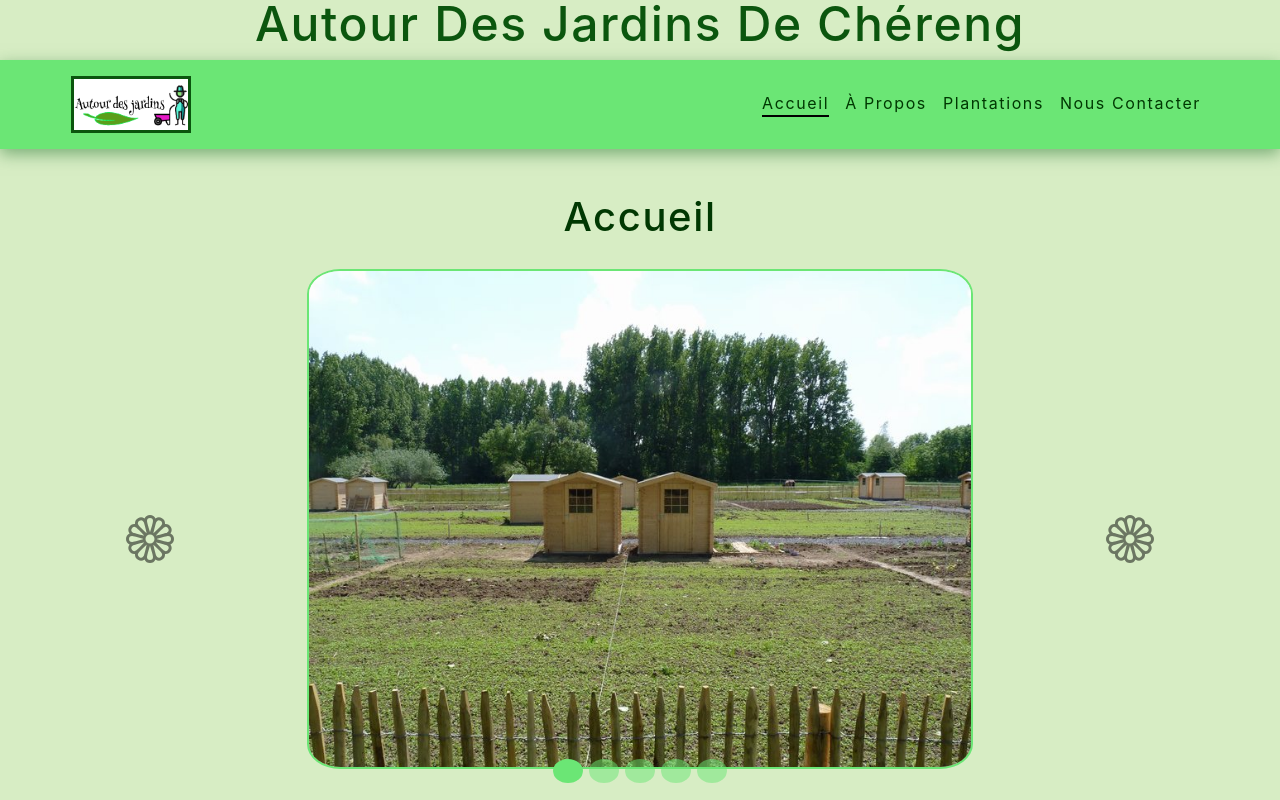
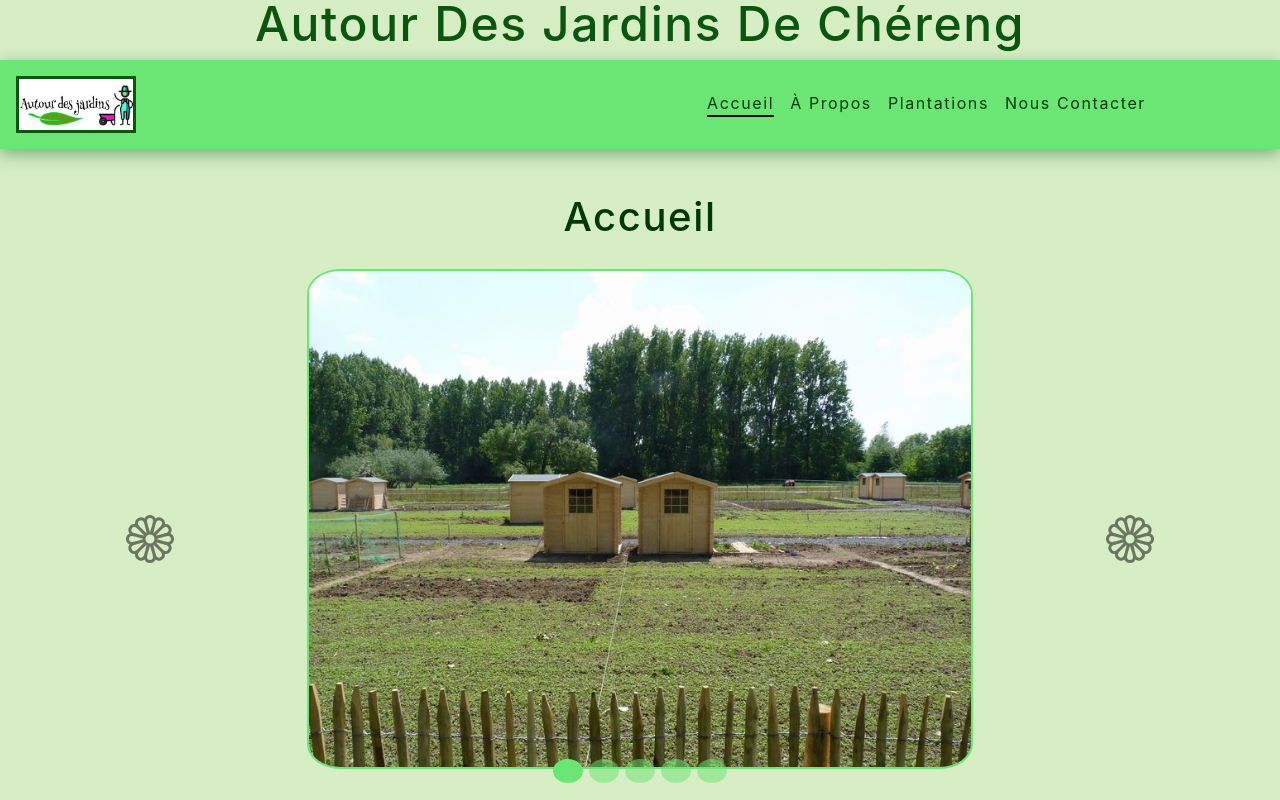
Before and after one commit to Donovan-R/AutourDesJardinsDeChereng, a React (Vite) app: page / in a window 1280 px wide. Shown: the top 800 px of the page. Built offline with nearby package versions, Linux system fonts and the light colour scheme; the HTML template or start-up script is replaced by a standard one.

Commit message:
manage padding

```diff
--- a/src/data.jsx
+++ b/src/data.jsx
@@ -7,18 +7,18 @@ export const linksPublic = [
   {
     id: 2,
     url: '/about',
-    text: 'À propos',
+    text: ' À propos',
   },
   {
     id: 3,
     url: '/plantations',
-    text: 'Plantations',
+    text: ' Plantations',
   },
 
   {
     id: 4,
     url: '/contact',
-    text: 'Nous contacter',
+    text: ' Nous contacter',
   },
 ];
 export const linksPrivate = [
--- a/src/index.css
+++ b/src/index.css
@@ -278,7 +278,7 @@ nav {
   position: sticky;
   top: 0;
   left: 0;
-  margin: auto;
+  /* margin: auto; */
   width: 100%;
   z-index: 999;
 }
@@ -306,6 +306,15 @@ nav {
   border: solid 3px var(--clr-green-dark);
 }
 
+ul {
+  padding: 0;
+  margin: 0;
+}
+
+.links a {
+  padding: 0.5rem;
+}
+
 @media screen and (min-width: 350px) {
   .logo {
     height: 100%;
@@ -317,7 +326,7 @@ nav {
   text-transform: capitalize;
   letter-spacing: var(--spacing);
   display: block;
-  padding: 0.5rem 1rem;
+  padding: 0.5rem 0;
   transition: var(--transition);
 }
 .links a:hover {
@@ -339,10 +348,9 @@ nav {
 @media screen and (min-width: 970px) {
   .nav-center {
     max-width: 1170px;
-    margin: 0 auto;
+    /* margin: 0 auto; */
     display: flex;
     align-items: center;
-
     justify-content: space-between;
     padding: 1rem;
   }
@@ -494,7 +502,7 @@ plants              |
 */
 .plantsSection {
   min-height: calc(var(--vh, 1vh) * 100 - 148px);
-  background: linear-gradient(90deg, #153307 0%, #0bdc0b 40%, #244224 80%);
+  background: linear-gradient(90deg, #153307 0%, #17ab17 40%, #244224 80%);
 }
 
 @media screen and (min-width: 600px) {
```
